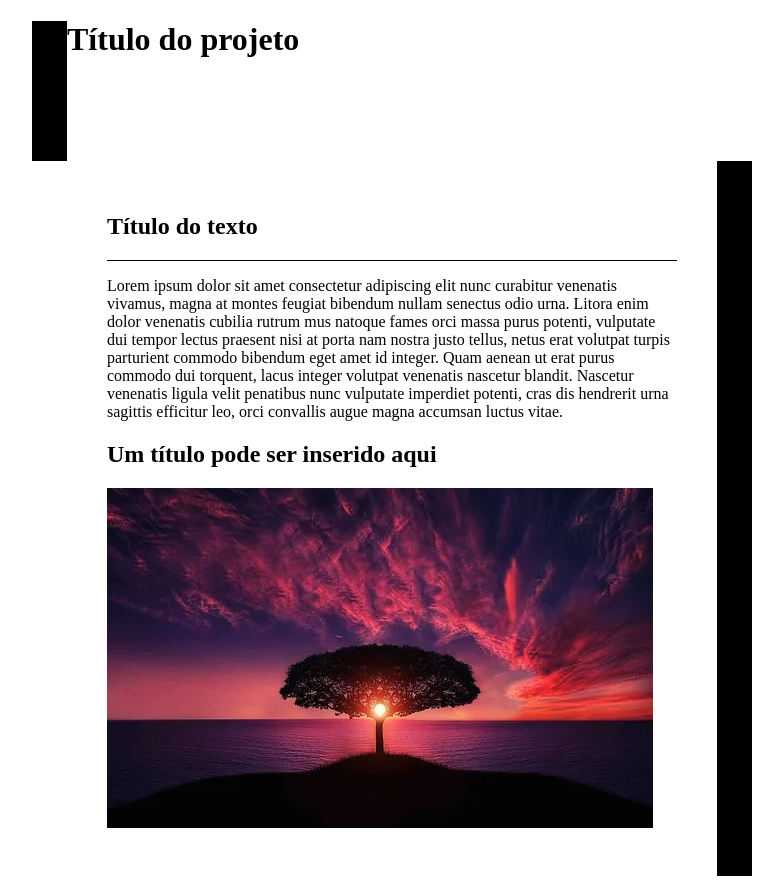
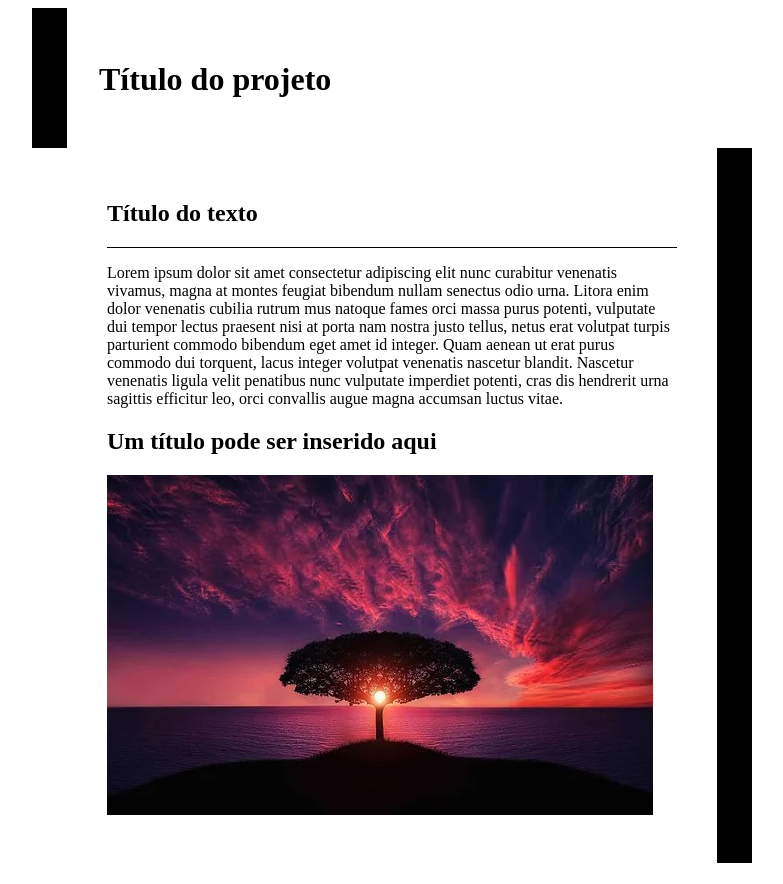
Before and after one commit to brunamagrinidacruz/cache-memory, a plain HTML site: page index.html in a window 1280 px wide. Shown: the whole page, without its empty margins (248-1031 px from the left). Drawn offline with Linux system fonts and the light colour scheme.

Commit message:
Centralizaçao do primeiro titulo da pagina

```diff
--- a/index.html
+++ b/index.html
@@ -8,7 +8,9 @@
 <body>
     <div id="principal">
         <header>
-            <h1>Título do projeto</h1>
+            <div id="cabecalho">
+                <h1>Título do projeto</h1>
+            </div>
         </header>
         <div id="corpo">
             <div id="artigo">
@@ -35,6 +37,9 @@
                 </article>
             </div>
         </div>
+        <footer>
+
+        </footer>
     </div>
 </body>
 </html>
--- a/style.css
+++ b/style.css
@@ -27,6 +27,11 @@ article {
 article > header {
     border-bottom: 1px #000 solid;
     margin-bottom: 1em;
+}
+
+#cabecalho {
+    padding: 2em 0em 2em 2em;
+    display: inline-block;
 }
 
 #principal {
```
